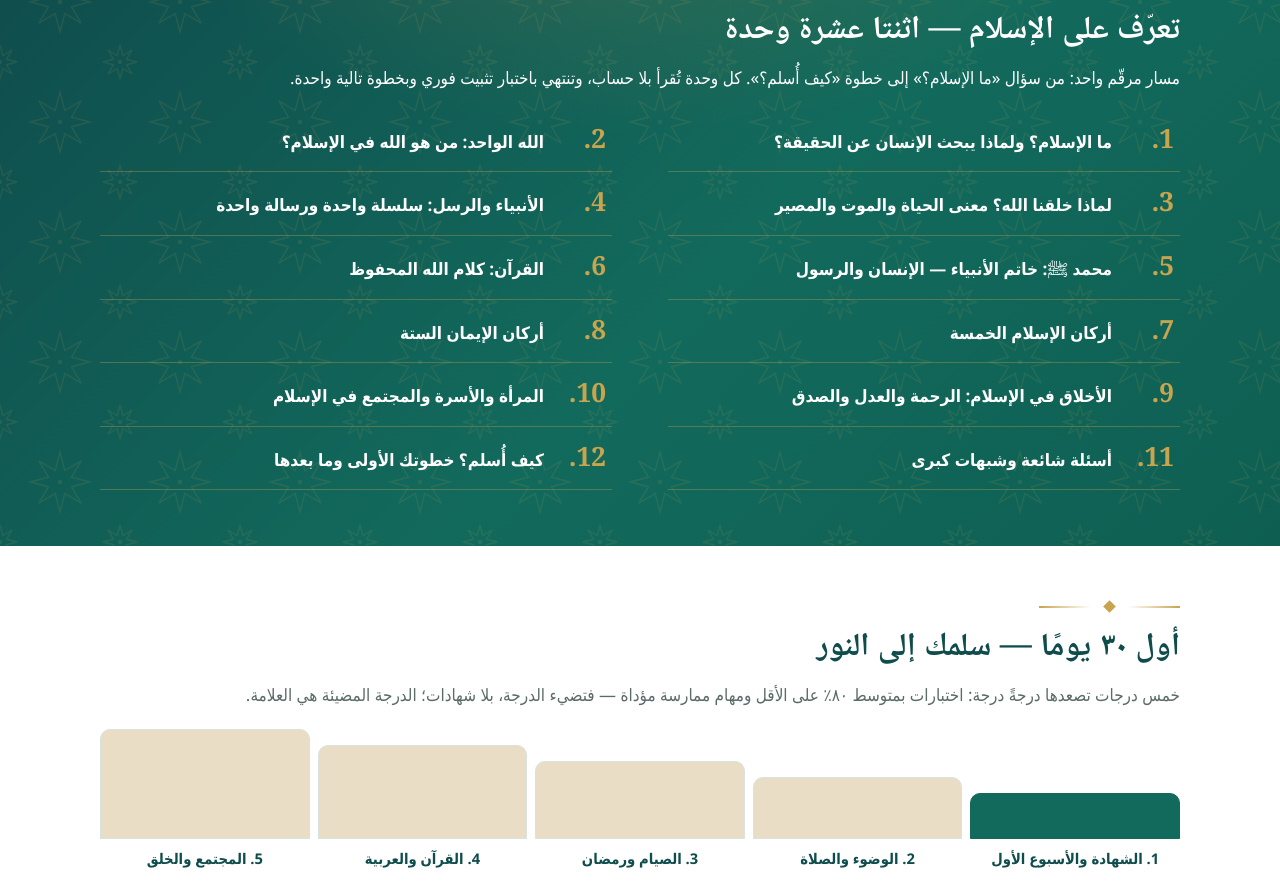
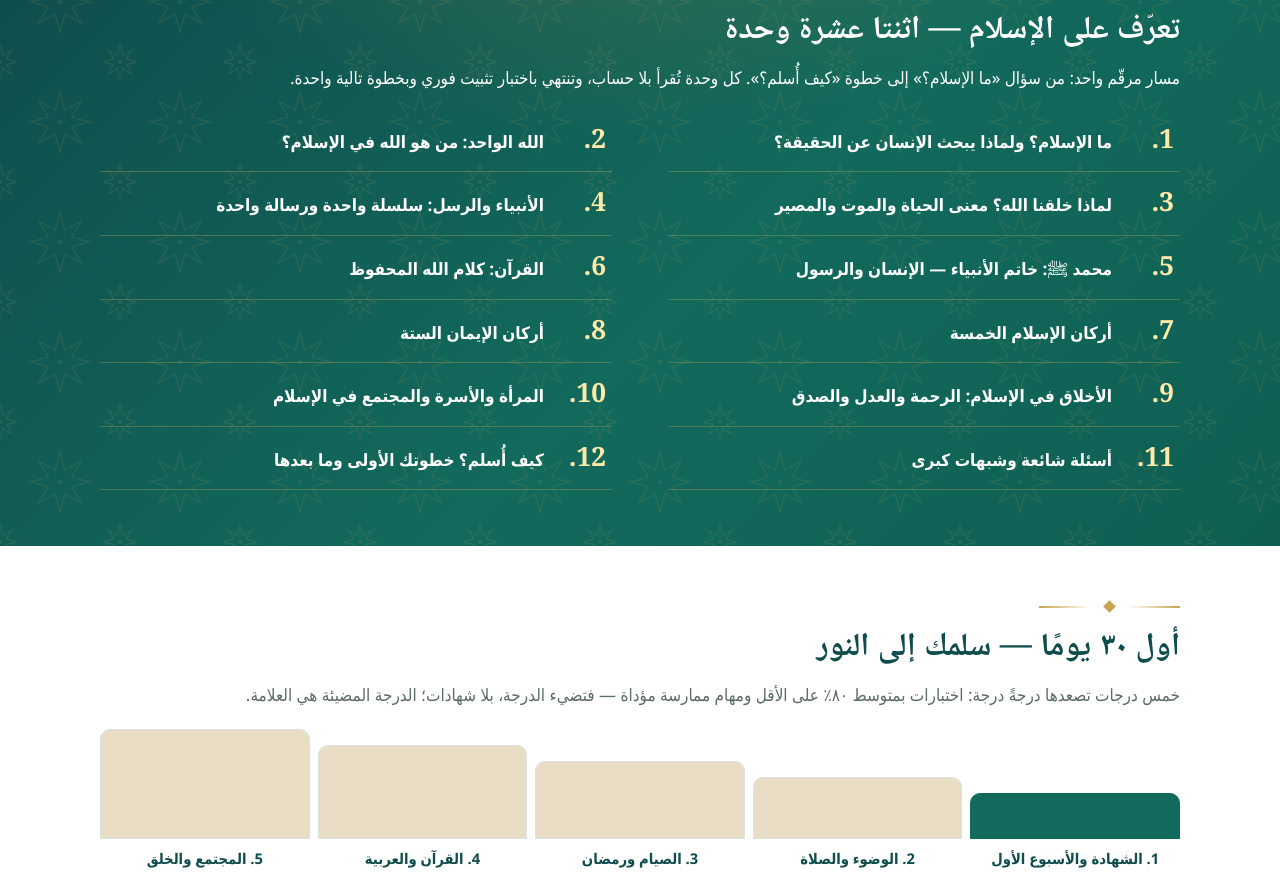
Before and after one commit to EngAbdelmonie/waytonoor, a plain HTML site: page index.html in a window 1280 px wide. Shown: the part 2972-3859 px from the top of the page. Drawn offline with Linux system fonts and the light colour scheme.

Commit message:
Lighten night unit-row numerals to #FFE9A8 (owner decision 2026-11-27, audit medium-2 fix)

```diff
--- a/assets/styles.css
+++ b/assets/styles.css
@@ -370,6 +370,12 @@ footer .fl-ar{font-weight:700;color:#fff}
 .hy-night .hy-unit-row{color:#fff;border-bottom-color:rgba(201,164,78,.35)}
 .hy-unit-row:hover{padding-inline-start:14px;background:rgba(201,164,78,.08)}
 .hy-unit-row b{font-family:Georgia,'Noto Naskh Arabic',serif;font-size:1.65rem;color:var(--gold);min-width:46px;line-height:1;font-weight:700}
+/* Night-list numerals (owner decision 2026-11-27, audit medium-2 correction):
+   inside .hy-night the row numbers sit on the night gradient, whose emerald
+   stop #126a5c drops var(--gold) to 2.75:1 — so night rows use the approved
+   night-text shade #ffe9a8 (5.39:1 worst stop, 8.10:1 on teal). Teal-strip
+   .hy-stat b (4.13:1) and all decorative gold stay untouched. */
+.hy-night .hy-unit-row b{color:#ffe9a8}
 .hy-unit-row span{font-weight:700}
 .hy-unit-card .hy-medal-sm{margin-bottom:10px}
 
```
